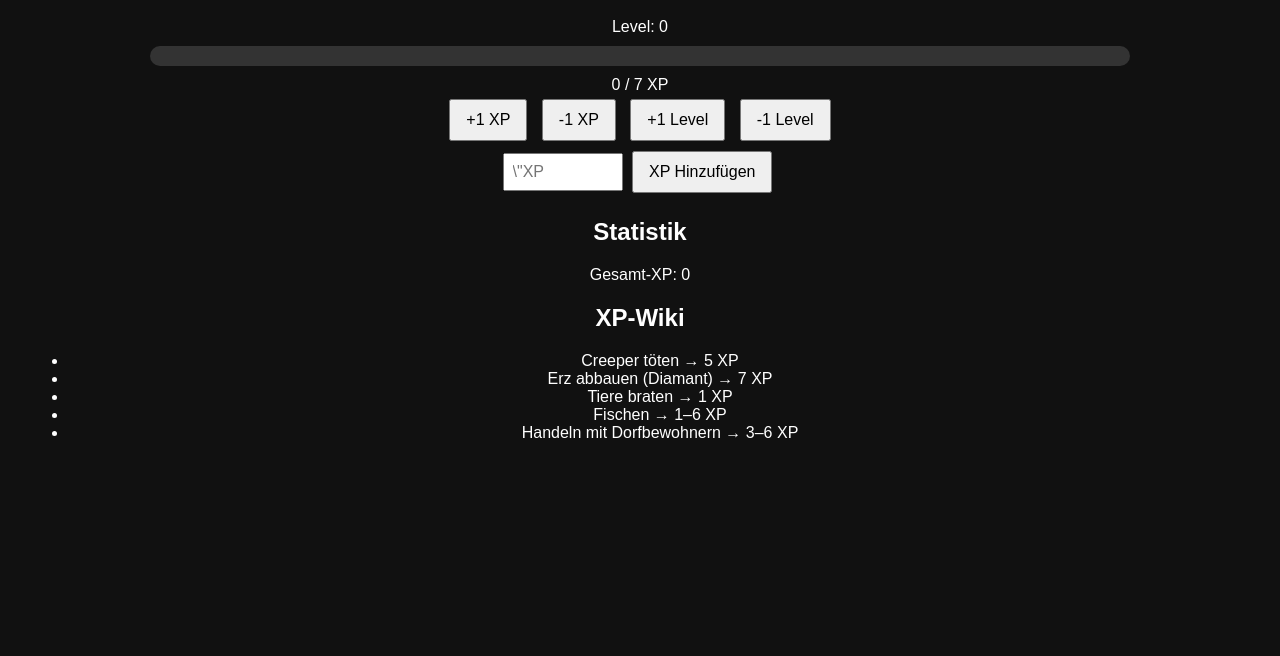
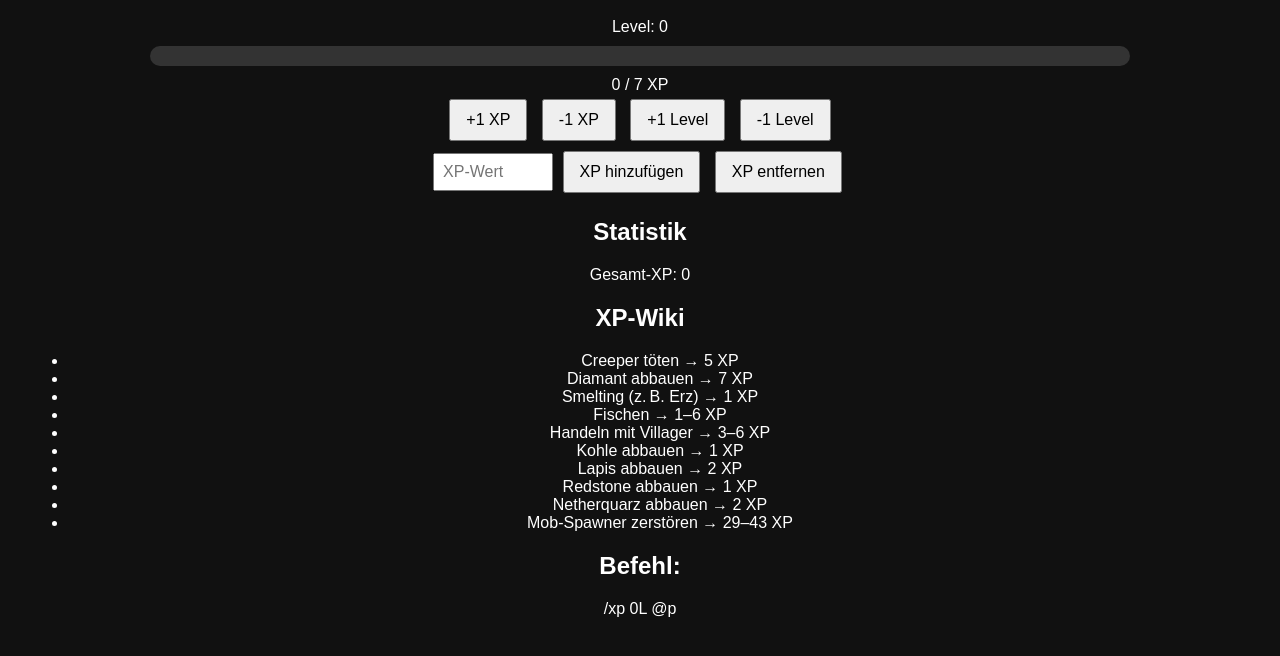
Before and after one commit to Prinzvonbinz/XP-Calculator, a plain HTML site: page index.html in a window 1280 px wide. Shown: the part 88-744 px from the top of the page. Drawn offline with Linux system fonts and the light colour scheme.

Commit message:
Update index.html

```diff
--- a/index.html
+++ b/index.html
@@ -19,15 +19,16 @@
     </div>
 
     <div id="controls">
-      <button onclick="addXP(1)">+1 XP</button>
-      <button onclick="addXP(-1)">-1 XP</button>
-      <button onclick="addLevel(1)">+1 Level</button>
-      <button onclick="addLevel(-1)">-1 Level</button>
+      <button class="btn" onclick="addXP(1)">+1 XP</button>
+      <button class="btn" onclick="addXP(-1)">-1 XP</button>
+      <button class="btn" onclick="addLevel(1)">+1 Level</button>
+      <button class="btn" onclick="addLevel(-1)">-1 Level</button>
     </div>
 
     <div id="xp-entry">
-      <input type="number" id="xp-input" placeholder=\"XP eingeben\">
-      <button onclick="addCustomXP()">XP Hinzufügen</button>
+      <input type="number" id="xp-input" placeholder="XP-Wert">
+      <button class="btn" onclick="addCustomXP()">XP hinzufügen</button>
+      <button class="btn" onclick="removeCustomXP()">XP entfernen</button>
     </div>
 
     <h2>Statistik</h2>
@@ -37,11 +38,19 @@
     <h2>XP-Wiki</h2>
     <ul id="wiki">
       <li>Creeper töten → 5 XP</li>
-      <li>Erz abbauen (Diamant) → 7 XP</li>
-      <li>Tiere braten → 1 XP</li>
+      <li>Diamant abbauen → 7 XP</li>
+      <li>Smelting (z. B. Erz) → 1 XP</li>
       <li>Fischen → 1–6 XP</li>
-      <li>Handeln mit Dorfbewohnern → 3–6 XP</li>
+      <li>Handeln mit Villager → 3–6 XP</li>
+      <li>Kohle abbauen → 1 XP</li>
+      <li>Lapis abbauen → 2 XP</li>
+      <li>Redstone abbauen → 1 XP</li>
+      <li>Netherquarz abbauen → 2 XP</li>
+      <li>Mob-Spawner zerstören → 29–43 XP</li>
     </ul>
+
+    <h2>Befehl:</h2>
+    <p id="xp-command">/xp 0L @p</p>
   </div>
 
   <script src="main.js"></script>
```
